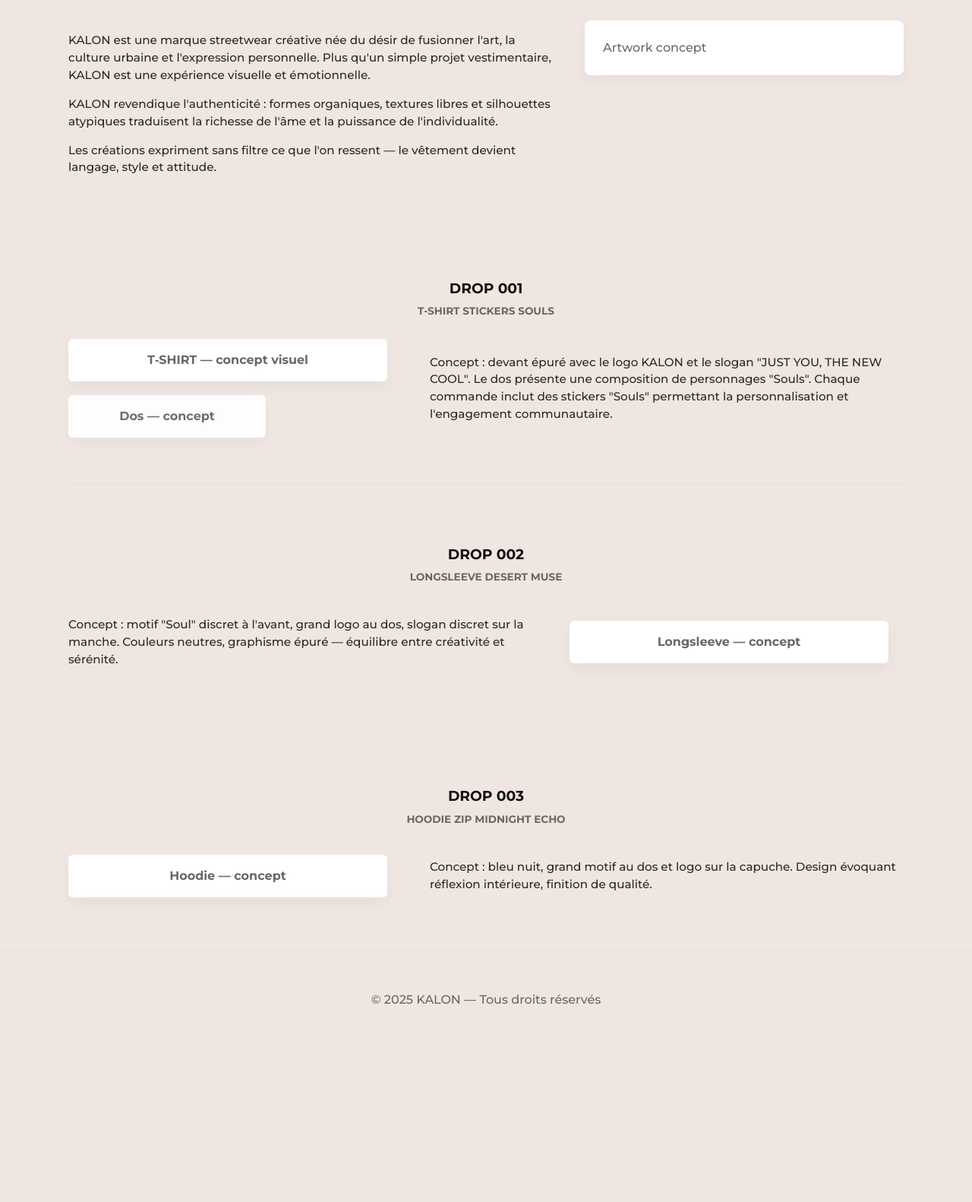
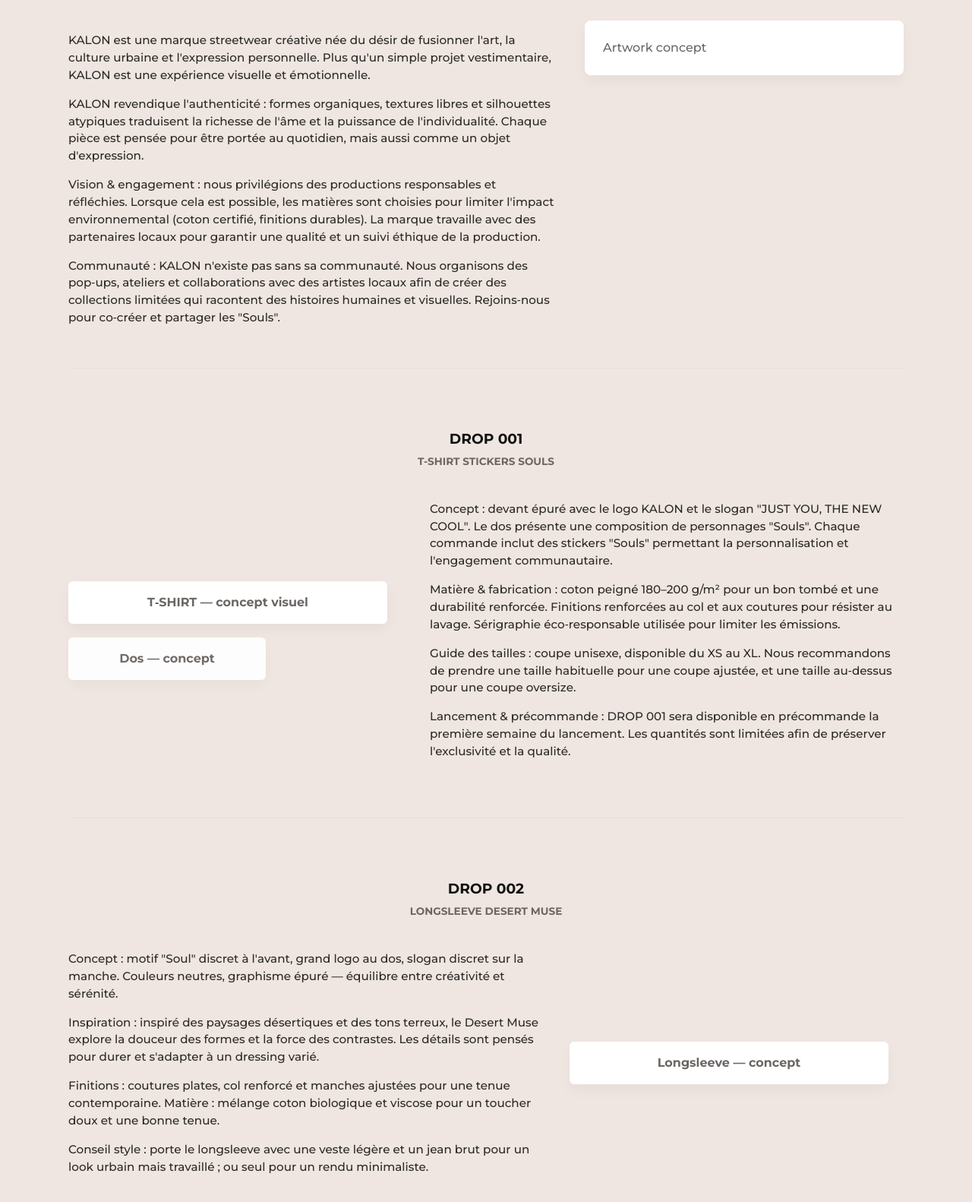
Before and after one commit to aliciaborin-ai/KALON-site-, a plain HTML site: page index.html in a window 1280 px wide. Shown: the part 1210-2792 px from the top of the page at 76% size. Before the commit the page ends 2590 px from the top, so only its background shows below. Drawn offline with nearby package versions, Linux system fonts and the light colour scheme.

Commit message:
Update index.html

```diff
--- a/index.html
+++ b/index.html
@@ -86,13 +86,19 @@
 
         <div class="profile">
           <h3>Profil</h3>
-          <p>Créative et dynamique, je suis à la recherche d'une alternance en marketing / commerce du sport dès Septembre 2025.</p>
+          <p>Créative et dynamique, je suis à la recherche d'une alternance en marketing / commerce du sport dès Septembre 2025. J'ai une expérience terrain en vente spécialisée (conseil produit, analyse de foulée), en événementiel sportif et en communication digitale. Passionnée par la mode et la culture urbaine, je veux conjuguer sens du service et créativité pour développer des collections qui parlent aux communautés.</p>
+
+          <p>Objectifs : renforcer mes compétences en marketing produit, participer à la stratégie de lancement d'une marque et apprendre la gestion d'une chaîne logistique pour le prêt‑à‑porter. Disponible pour alternance, stage ou missions courtes — ouverte aux projets collaboratifs et aux initiatives locales.</p>
         </div>
 
         <!-- Lien vers le CV (mettre assets/cv.pdf ou cv.jpg si tu veux) -->
         <div class="cv-link-wrap">
           <a class="cv-link" href="assets/cv.pdf" target="_blank" rel="noopener noreferrer">Mon parcours</a>
           <a class="cv-download" href="assets/cv.pdf" download>Télécharger</a>
+        </div>
+
+        <div class="call-to-action" style="margin-top:18px">
+          <p>Contact professionnel et collaborations : <a href="mailto:a.borin@ileps.fr">a.borin@ileps.fr</a>. Je suis également disponible pour des projets bénévoles autour de l'événementiel sportif et des ateliers créatifs pour les jeunes.</p>
         </div>
       </div>
     </div>
@@ -111,11 +117,18 @@
 
         <p>
           KALON revendique l'authenticité : formes organiques, textures libres et silhouettes atypiques traduisent la richesse de l'âme
-          et la puissance de l'individualité.
+          et la puissance de l'individualité. Chaque pièce est pensée pour être portée au quotidien, mais aussi comme un objet d'expression.
         </p>
 
         <p>
-          Les créations expriment sans filtre ce que l'on ressent — le vêtement devient langage, style et attitude.
+          Vision & engagement : nous privilégions des productions responsables et réfléchies. Lorsque cela est possible, les matières sont choisies
+          pour limiter l'impact environnemental (coton certifié, finitions durables). La marque travaille avec des partenaires locaux pour garantir
+          une qualité et un suivi éthique de la production.
+        </p>
+
+        <p>
+          Communauté : KALON n'existe pas sans sa communauté. Nous organisons des pop‑ups, ateliers et collaborations avec des artistes locaux afin
+          de créer des collections limitées qui racontent des histoires humaines et visuelles. Rejoins‑nous pour co‑créer et partager les "Souls".
         </p>
       </div>
 
@@ -136,6 +149,21 @@
           Concept : devant épuré avec le logo KALON et le slogan "JUST YOU, THE NEW COOL". Le dos présente une composition de personnages
           "Souls". Chaque commande inclut des stickers "Souls" permettant la personnalisation et l'engagement communautaire.
         </p>
+
+        <p>
+          Matière & fabrication : coton peigné 180–200 g/m² pour un bon tombé et une durabilité renforcée. Finitions renforcées au col et aux coutures
+          pour résister au lavage. Sérigraphie éco‑responsable utilisée pour limiter les émissions.
+        </p>
+
+        <p>
+          Guide des tailles : coupe unisexe, disponible du XS au XL. Nous recommandons de prendre une taille habituelle pour une coupe ajustée,
+          et une taille au‑dessus pour une coupe oversize.
+        </p>
+
+        <p>
+          Lancement & précommande : DROP 001 sera disponible en précommande la première semaine du lancement. Les quantités sont limitées afin de préserver
+          l'exclusivité et la qualité.
+        </p>
       </div>
     </div>
   </section>
@@ -148,6 +176,20 @@
         <p>
           Concept : motif "Soul" discret à l'avant, grand logo au dos, slogan discret sur la manche. Couleurs neutres,
           graphisme épuré — équilibre entre créativité et sérénité.
+        </p>
+
+        <p>
+          Inspiration : inspiré des paysages désertiques et des tons terreux, le Desert Muse explore la douceur des formes et la force des contrastes.
+          Les détails sont pensés pour durer et s'adapter à un dressing varié.
+        </p>
+
+        <p>
+          Finitions : coutures plates, col renforcé et manches ajustées pour une tenue contemporaine. Matière : mélange coton biologique et viscose pour
+          un toucher doux et une bonne tenue.
+        </p>
+
+        <p>
+          Conseil style : porte le longsleeve avec une veste légère et un jean brut pour un look urbain mais travaillé ; ou seul pour un rendu minimaliste.
         </p>
       </div>
       <div class="drop-images">
@@ -167,12 +209,29 @@
         <p>
           Concept : bleu nuit, grand motif au dos et logo sur la capuche. Design évoquant réflexion intérieure, finition de qualité.
         </p>
+
+        <p>
+          Techniques & détails : zip YKK robuste, cordons plats, poches renforcées. Coupe légèrement boxy pour un confort optimal et une silhouette moderne.
+        </p>
+
+        <p>
+          Responsabilité : production locale en petites séries pour contrôler la qualité et réduire le gaspillage. Chaque pièce est étiquetée avec un numéro
+          de série afin d'assurer traçabilité et authenticité.
+        </p>
+
+        <p>
+          Engagement après‑vente : retouches possibles sur demande et assistance pour l'entretien afin que vos pièces durent le plus longtemps possible.
+        </p>
       </div>
     </div>
   </section>
 
   <footer class="site-footer">
     <div class="container">
+      <div class="footer-contacts">
+        <p>Contact & commandes : <a href="mailto:contact@kalon.example">contact@kalon.example</a> (placeholder)</p>
+        <p>Suivez‑nous : Instagram · Facebook · Twitter</p>
+      </div>
       <p>&copy; <span id="year"></span> KALON — Tous droits réservés</p>
     </div>
   </footer>
```
